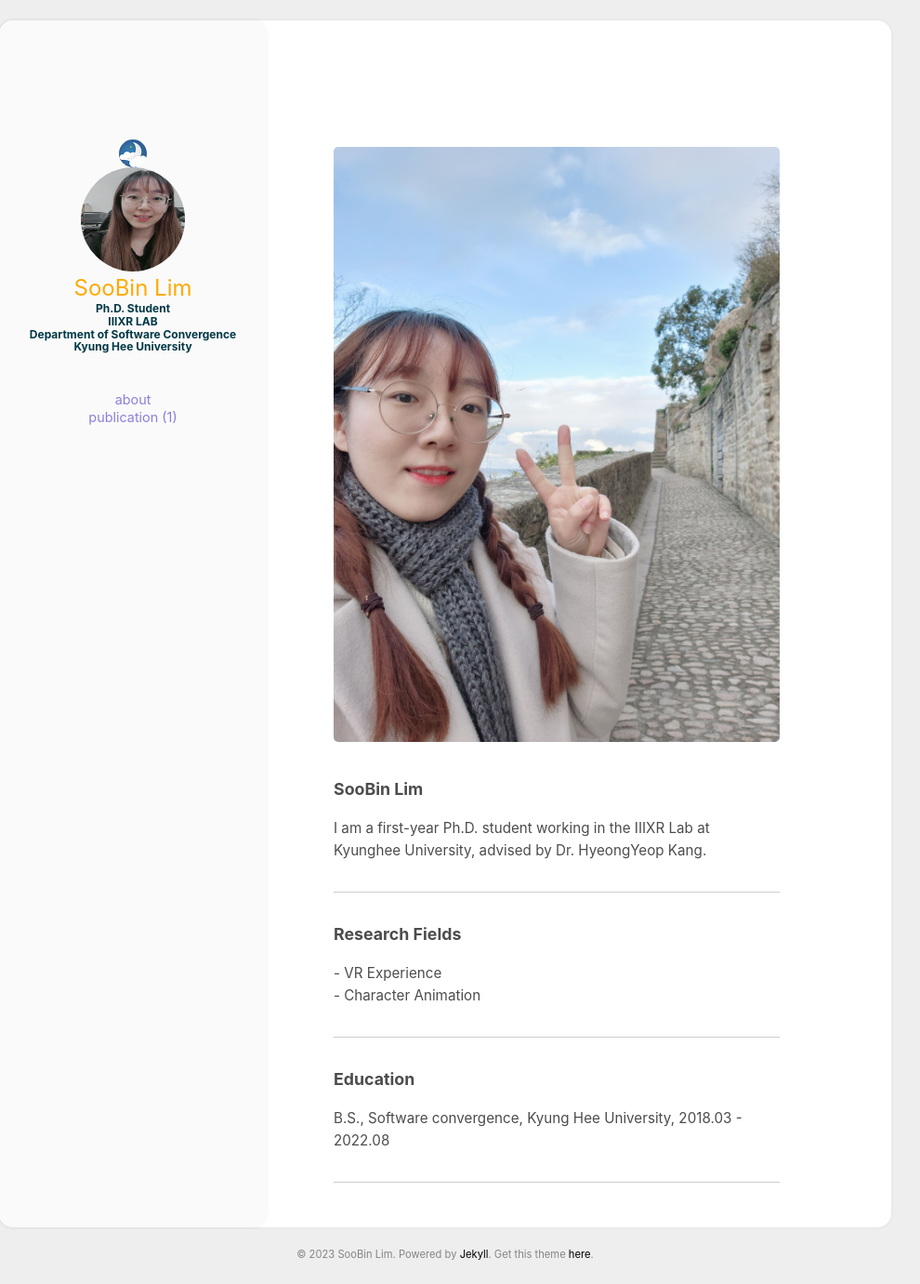
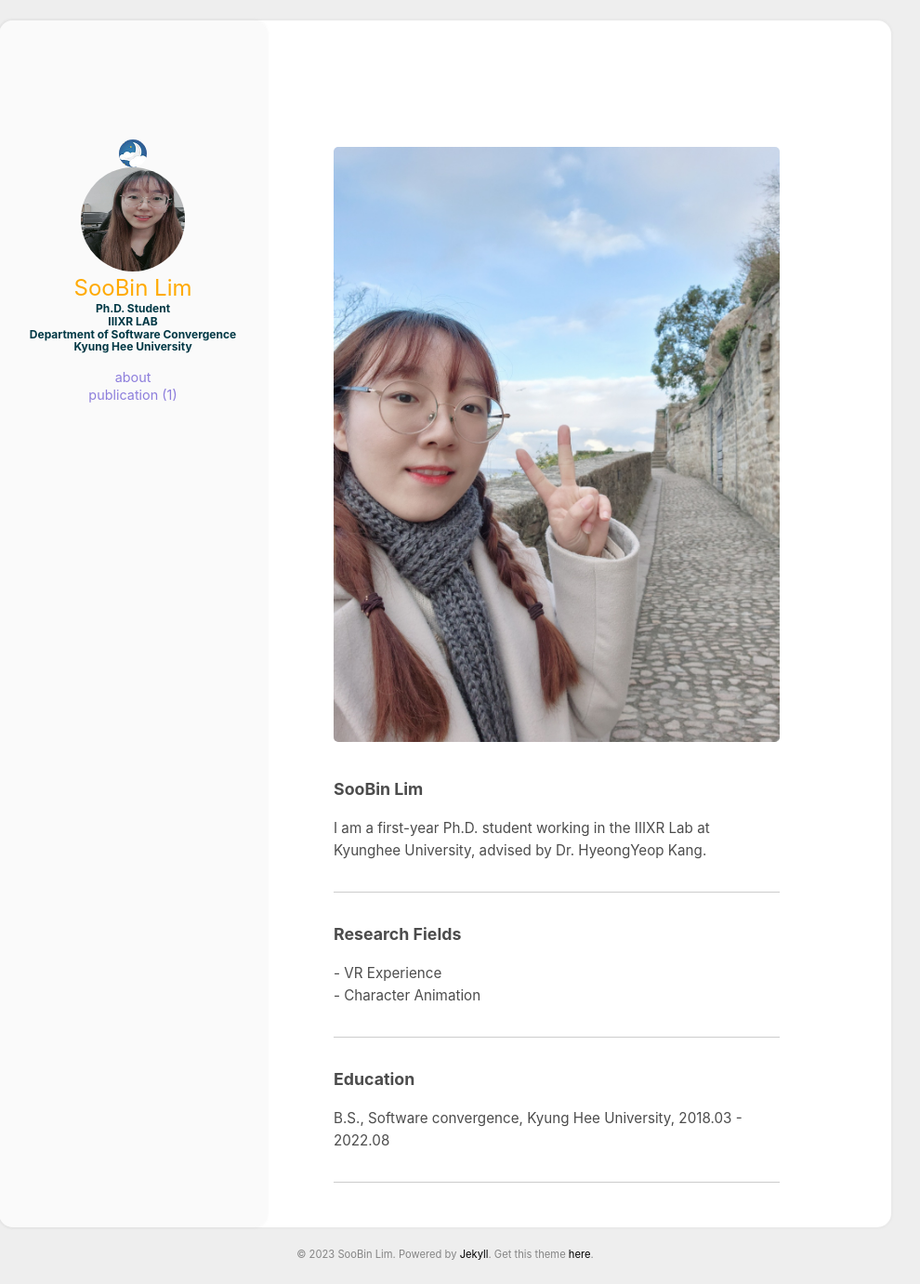
Before and after one commit to dnpcs12/dnpcs.github.io, a Jekyll site: the page built from aboutme.html, in a window 1280 px wide. Shown: the whole page at 93% size, without its empty margins (161-1151 px from the left). Built offline with Jekyll 4.4.1, drawn with Linux system fonts in a browser that asks for light colours.

Commit message:
Update main.scss

```diff
--- a/assets/css/main.scss
+++ b/assets/css/main.scss
@@ -354,7 +354,6 @@ img {
 .header_job {
     display: block;
     margin-top: .1rem;
-    margin-bottom: 30pt;
     color: var(--job_font);
     font-size: 0.75em;
     font-weight: 700;
```
